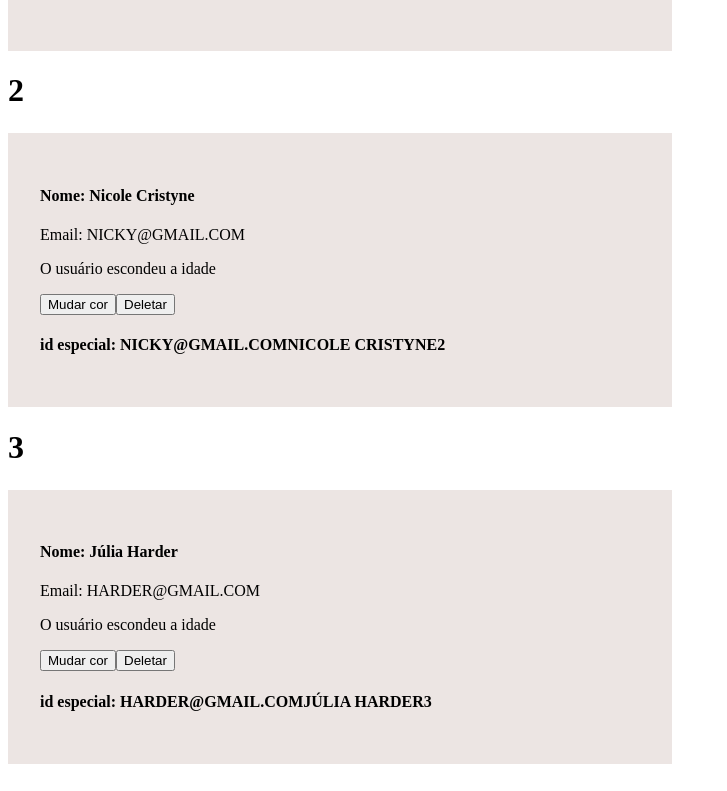
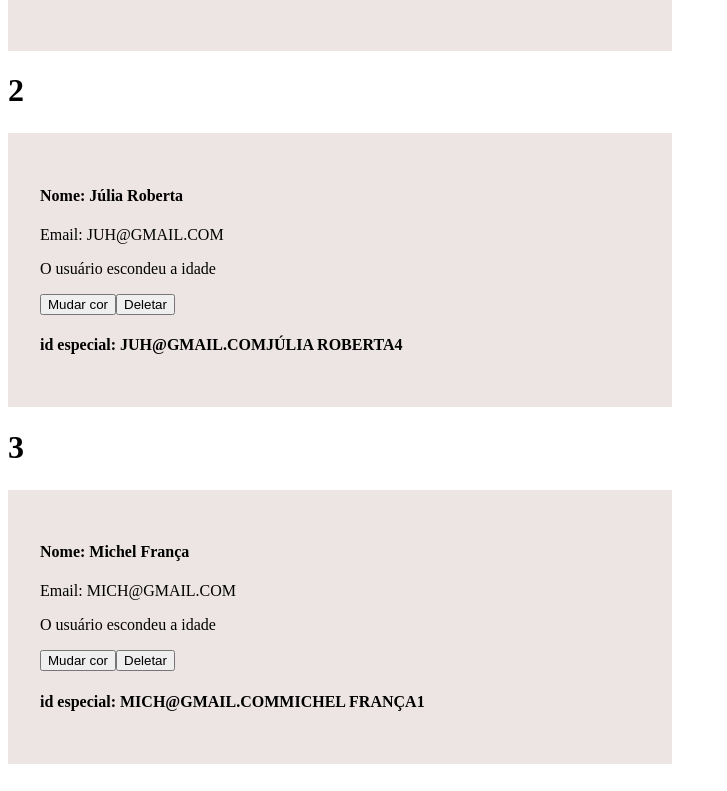
Before and after one commit to immichjs/learning-vuejs, a Vue app: page / in a window 1280 px wide. Shown: the part 404-1195 px from the top of the page, without its empty margins (0-727 px from the left). Built offline with nearby package versions, Linux system fonts and the light colour scheme.

Commit message:
Instalação de bibliotecas externas no vue

```diff
--- a/package.json
+++ b/package.json
@@ -9,6 +9,7 @@
   },
   "dependencies": {
     "core-js": "^3.6.5",
+    "lodash": "^4.17.20",
     "vue": "^2.6.11"
   },
   "devDependencies": {
--- a/src/App.vue
+++ b/src/App.vue
@@ -7,7 +7,7 @@
     <input type="number" placeholder="idade" v-model="idadeField">
     <button @click="cadastrarUsuario">Cadastrar</button>
 
-    <div v-for="(cliente, index) in clientes" :key="cliente.id">
+    <div v-for="(cliente, index) in orderClientes" :key="cliente.id">
       <h1>{{ index + 1 }}</h1>
       <Cliente :cliente="cliente" @deleteMe="userDelete($event)"/>
     </div>
@@ -16,6 +16,7 @@
 
 <script>
 
+import _ from 'lodash'
 import Cliente from './components/Cliente'
 
 export default {
@@ -76,6 +77,11 @@ export default {
       let newArray = this.clientes.filter(cliente => cliente.id != id)
       this.clientes = newArray
     }
+  },
+  computed: {
+    orderClientes() {
+      return _.orderBy(this.clientes, ['nome'], ['asc'])
+    }
   }
 }
 </script>
```
Also changed, not shown: 1 other file (tests, documents, lock files or other folders).
